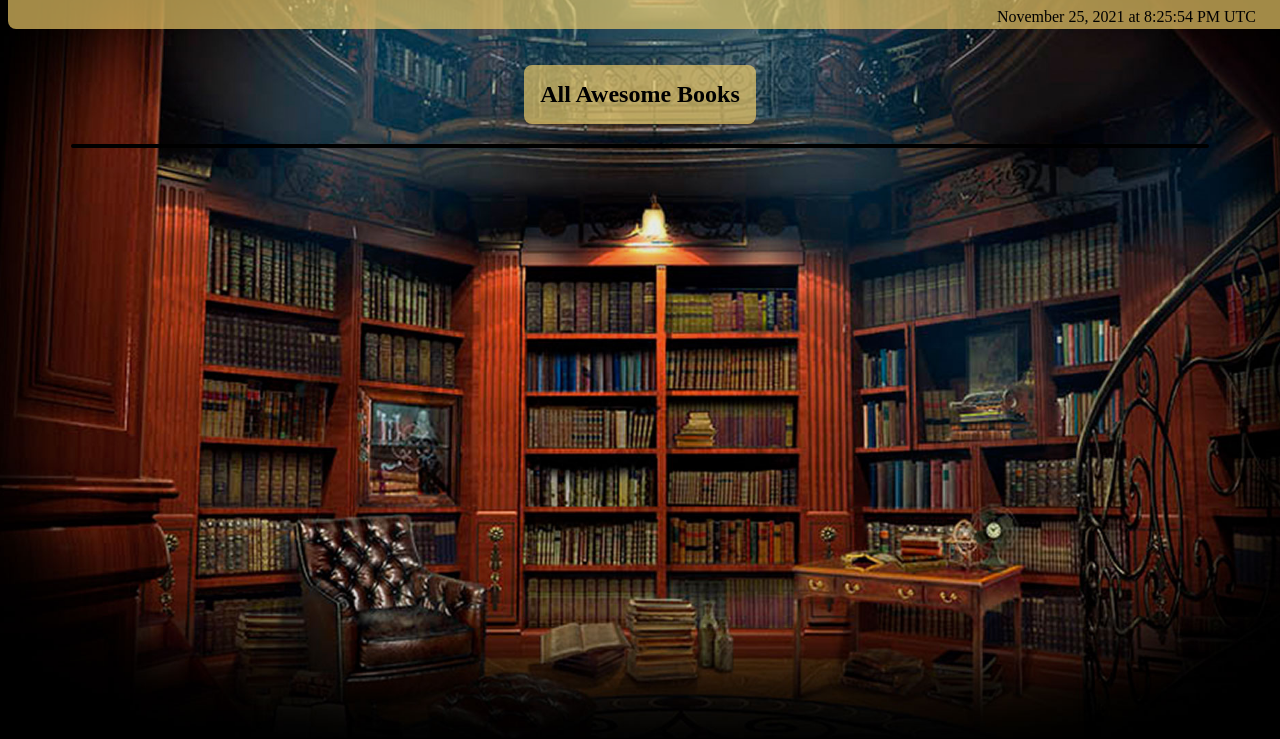
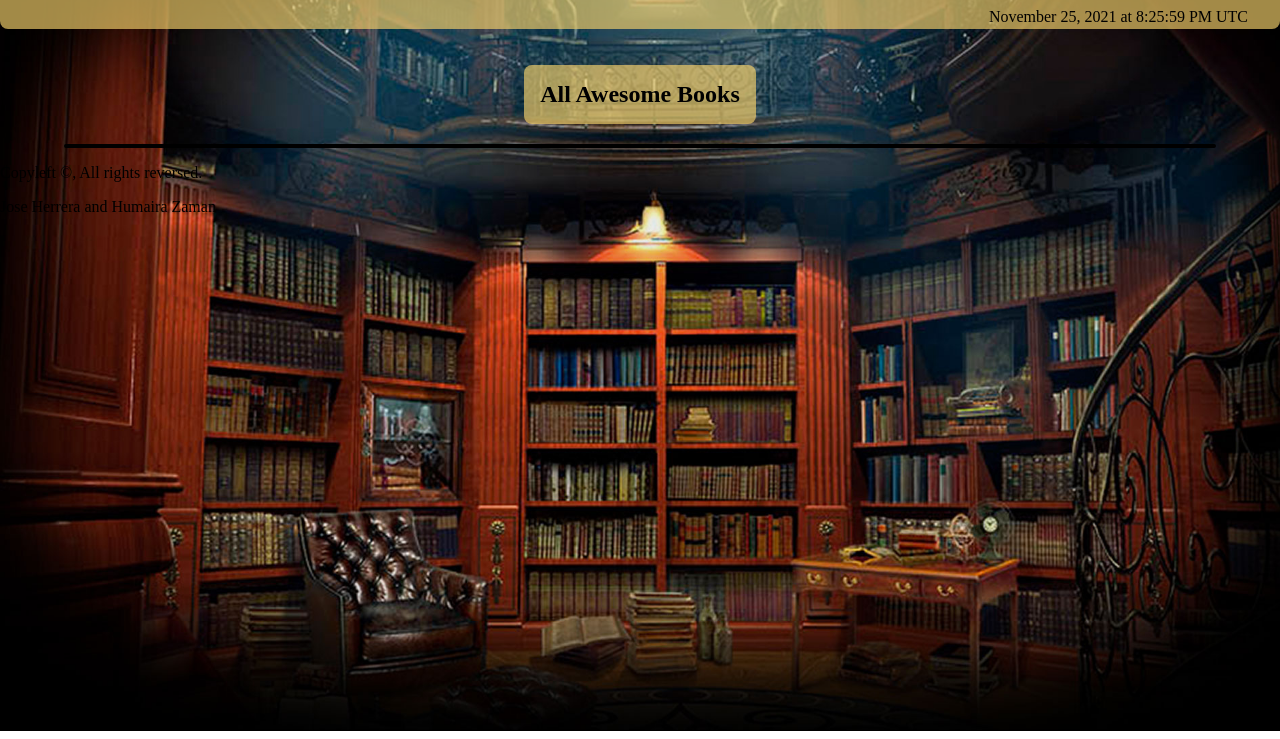
Before and after one commit to qwibbler/awesome-books, a website: page index.html in a window 1280 px wide. Shown: the part 85-824 px from the top of the page. Drawn offline with Linux system fonts and the light colour scheme; grey boxes are pictures that could not be loaded.

Commit message:
Update dateTime

```diff
--- a/class.js
+++ b/class.js
@@ -129,10 +129,11 @@ addNew.addEventListener('click', () => { showPage(addBookSection) })
 contact.addEventListener('click', () => { showPage(contactSection) })
 
 // Add datetime
-console.log('DT');
 const DateTime = luxon.DateTime;
-const dt = DateTime.now().toLocaleString(DateTime.DATETIME_FULL_WITH_SECONDS);
-console.log('DT', dt);
 const dateTimeDiv = document.querySelector('.dateTime');
-
-dateTimeDiv.textContent = dt.toString();
+function updateTime() {
+  const dt = DateTime.now().toLocaleString(DateTime.DATETIME_FULL_WITH_SECONDS);
+  dateTimeDiv.textContent = dt.toString();
+  setTimeout(updateTime, 1000);
+}
+updateTime()
--- a/index.html
+++ b/index.html
@@ -51,6 +51,11 @@
     </div>
     </section>
   </main>
+
+  <footer>
+    <p>Copyleft &copy;, All rights reversed.</p>
+    <p>Jose Herrera and Humaira Zaman</p>
+  </footer>
 </body>
 
 </html>
--- a/style.css
+++ b/style.css
@@ -8,6 +8,8 @@ body {
   background-position: center;
   background-repeat: no-repeat;
   min-height: 100vh;
+  margin: 0;
+  padding: 0;
 }
 
 
```
